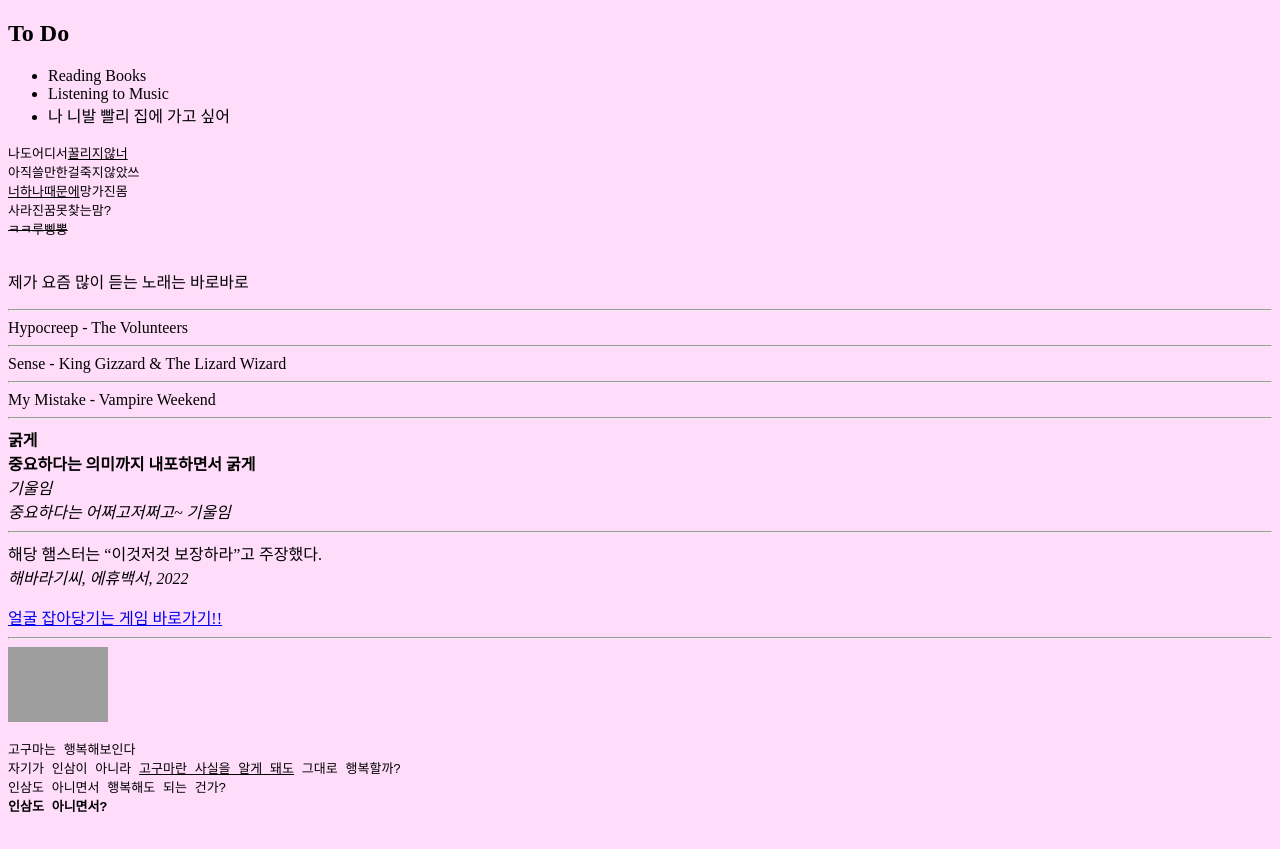
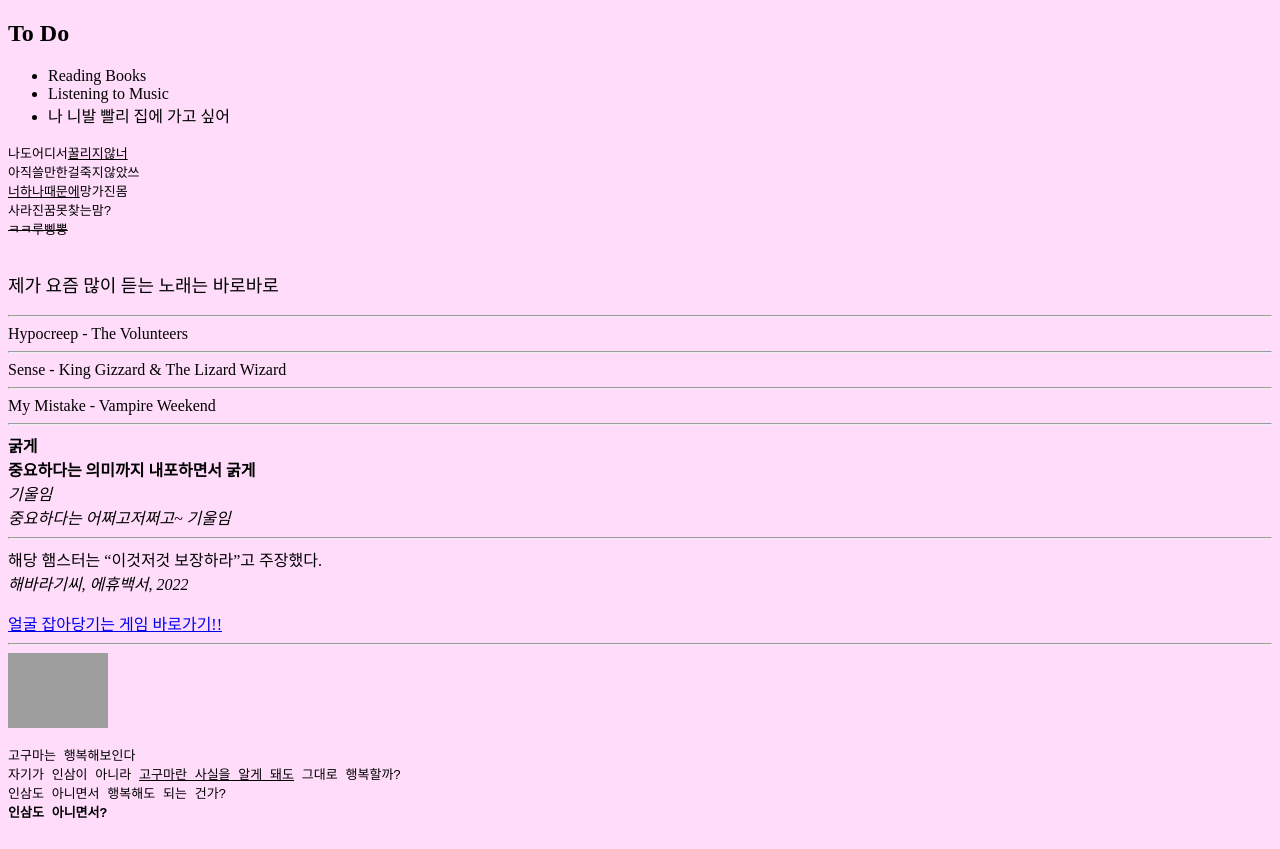
Before and after one commit to hyeonjiji/html_practicing, a website: page index.html in a window 1280 px wide. Drawn offline with Linux system fonts and the light colour scheme; grey boxes are pictures that could not be loaded.

Commit message:
오늘은끝

```diff
--- a/index.html
+++ b/index.html
@@ -8,7 +8,7 @@
     <link rel="stylesheet" href="style.css" />
   </head>
 
-  <body>
+  <body style="font-family:'Pretendard'">
     <h2>To Do</h2>
     <ul>
       <li>Reading Books</li>
@@ -22,7 +22,7 @@
 사라진꿈못찾는맘?
 <del>ㅋㅋ루삥뽕</del>
     </pre>
-    <p>
+    <p style="font-size:large">
       제가 요즘 많이 듣는 노래는 바로바로
       <hr/>
       Hypocreep - The Volunteers
```
